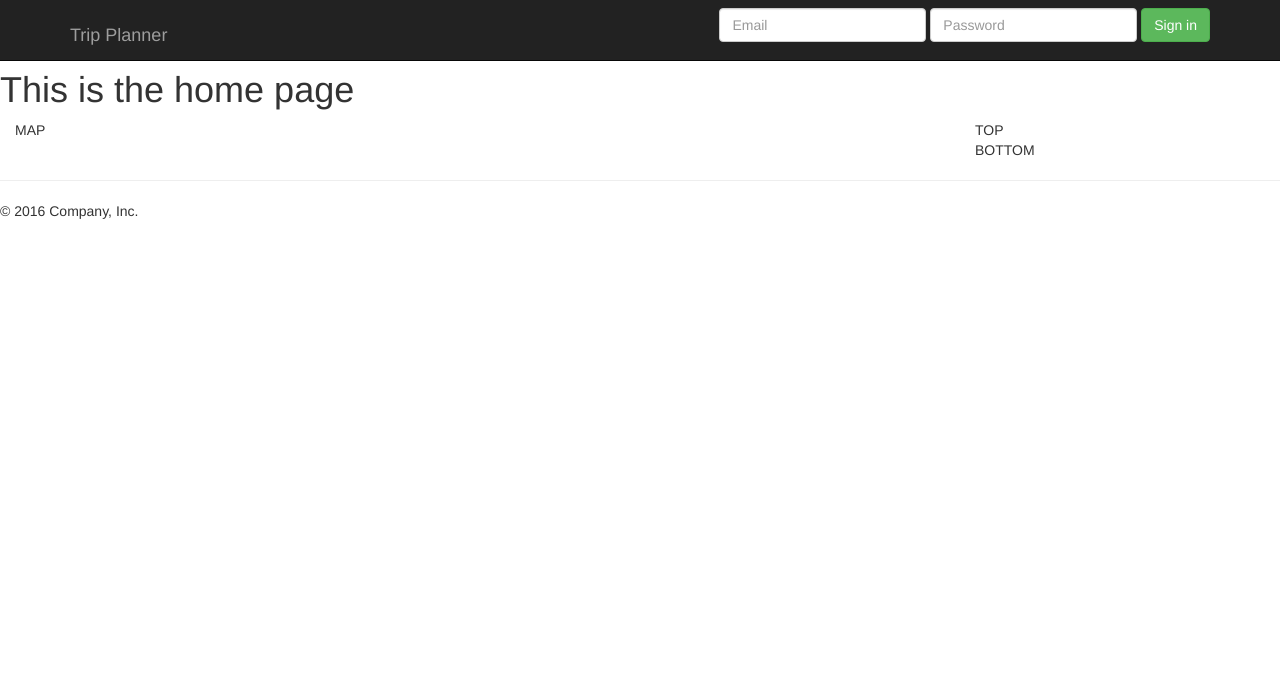
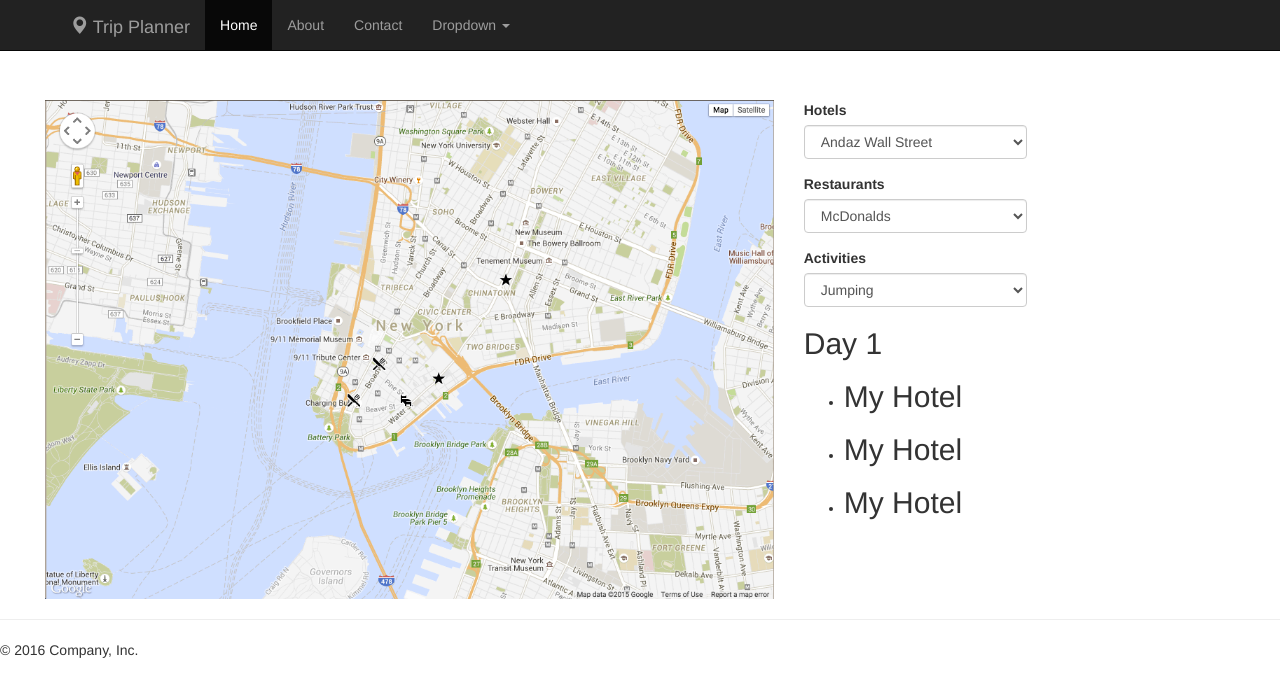
Before and after one commit to jmc637/Trip_Planner, a website: page views/index.html in a window 1280 px wide. Drawn offline with nearby package versions, Linux system fonts and the light colour scheme; files that its build step writes are made by us from their sources; files whose address does not match are found by name.

Commit message:
UI updated

```diff
--- a/app.js
+++ b/app.js
@@ -18,6 +18,7 @@
 app.use('/js', express.static(path.join(__dirname ,'/node_modules/bootstrap/dist/js')));
 // Integrating our css
 app.use('/css', express.static(path.join(__dirname ,'/public/stylesheets/')));
+app.use('/images', express.static(path.join(__dirname ,'/public/images/')));
 
 
 // Nunjucks configuration
--- a/assets/stylesheets/stylesheets.scss
+++ b/assets/stylesheets/stylesheets.scss
@@ -1,4 +1,9 @@
 body {
 	padding-top: 50px;
 	padding-bottom: 20px;
+	margin-top: 50px;
+
+	.main-content{
+		margin: 0 auto;
+	}
 }
--- /dev/null
+++ b/models/index.js
@@ -0,0 +1 @@
+index.js
--- a/views/index.html
+++ b/views/index.html
@@ -1,17 +1,53 @@
 {% extends "layout.html" %}
+{% block content %}
+	<div class="container-fluid">
+		<div class="row col-xs-10 main-content">
+			<div class="col-xs-9 no-pad"><img src="images/map.png" class="img-responsive"></div>
+			<div class="col-xs-3 no-pad sidebar ">
+				<div class="top">
+					<div class="top-container">
+						<div class="form-group">
+							<label for="sel1">Hotels</label>
+							<select class="form-control" >
+								<option value="Andaz Wall Street">Andaz Wall Street</option>
 
-{% block content %}
+							</select>
+						</div>
+						<div class="form-group">
+							<label for="sel1">Restaurants</label>
+							<select class="form-control" >
+								<option value="BigMac">McDonalds</option>
 
-<h1>This is the home page</h1>
+							</select>
+						</div>
+						<div class="form-group">
+							<label for="sel1">Activities</label>
+							<select class="form-control" >
+								<option value="Tecno Music">Jumping</option>
 
-<div class="container-fluid">
-  <div class="row">
-    <div class="col-xs-9 no-pad">MAP</div>
-    <div class="col-xs-3 no-pad">
-      <div class="top">TOP</div>
-      <div class="top">BOTTOM</div>
-    </div>
-  </div>
-</div>
+							</select>
+						</div>
+					</div>
+					<h2 class="sidebar-header">
+						Day 1
+					</h2>
+					<div class="bottom-container">
+						<ul>
+							<li>
+								<h2>My Hotel</h2>
+							</li>
+							<li>
+								<h2>My Hotel</h2>
+							</li>
+							<li>
+								<h2>My Hotel</h2>
+							</li>
+						</ul>
 
+					</div>
+				</div>
+
+			</div>
+		</div>
+	</div>
 {% endblock %}
--- a/views/layout.html
+++ b/views/layout.html
@@ -39,19 +39,36 @@
     <nav class="navbar navbar-inverse navbar-fixed-top">
       <div class="container">
         <div class="navbar-header">
-            <ul></ul>
+
+            <a class="navbar-brand" href="#"> <span class="glyphicon glyphicon-map-marker" aria-hidden="true"></span> Trip Planner</a>
+            <ul class="nav navbar-nav">
+            <li class="active"><a href="#">Home</a></li>
+            <li><a href="#about">About</a></li>
+            <li><a href="#contact">Contact</a></li>
+            <li class="dropdown">
+              <a href="#" class="dropdown-toggle" data-toggle="dropdown" role="button" aria-haspopup="true" aria-expanded="false">Dropdown <span class="caret"></span></a>
+             <!--  <ul class="dropdown-menu">
+                <li><a href="#">Action</a></li>
+                <li><a href="#">Another action</a></li>
+                <li><a href="#">Something else here</a></li>
+                <li role="separator" class="divider"></li>
+                <li class="dropdown-header">Nav header</li>
+                <li><a href="#">Separated link</a></li>
+                <li><a href="#">One more separated link</a></li>
+              </ul> -->
+            </li>
+          </ul>
           <button type="button" class="navbar-toggle collapsed" data-toggle="collapse" data-target="#navbar" aria-expanded="false" aria-controls="navbar">
             <span class="sr-only">Toggle navigation</span>
             <span class="icon-bar"></span>
             <span class="icon-bar"></span>
             <span class="icon-bar"></span>
           </button>
-          <a class="navbar-brand" href="#">Trip Planner</a>
           <a href=""></a>
 
         </div>
         <div id="navbar" class="navbar-collapse collapse">
-          <form class="navbar-form navbar-right">
+          <!-- <form class="navbar-form navbar-right">
             <div class="form-group">
               <input type="text" placeholder="Email" class="form-control">
             </div>
@@ -59,7 +76,7 @@
               <input type="password" placeholder="Password" class="form-control">
             </div>
             <button type="submit" class="btn btn-success">Sign in</button>
-          </form>
+          </form> -->
         </div><!--/.navbar-collapse -->
       </div>
     </nav>
```
Also changed, not shown: public/images/map.png (added), public/stylesheets/stylesheets.css, 3 other files.
